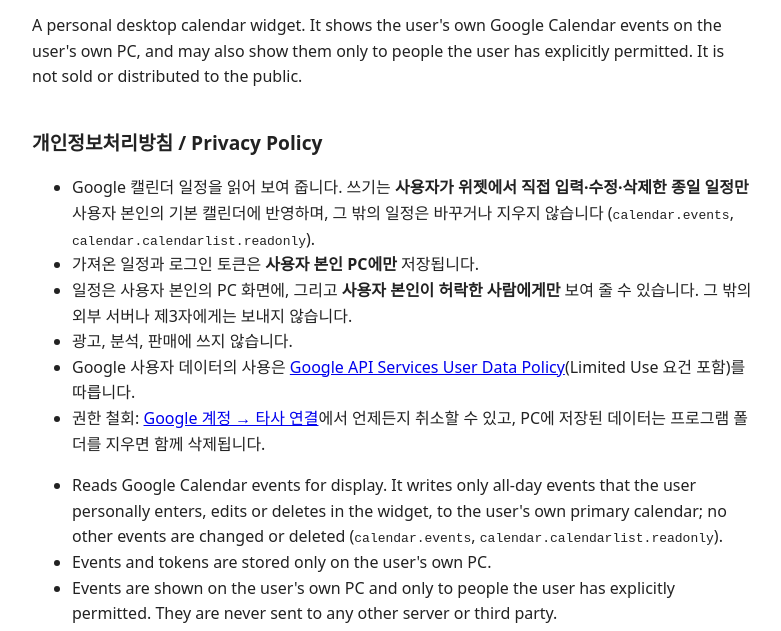
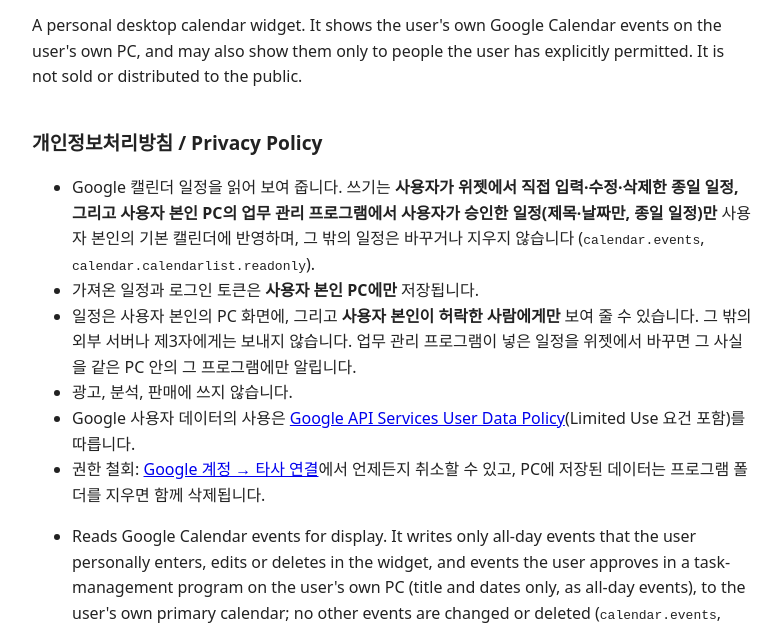
Before and after one commit to starziki/starziki.github.io, a plain HTML site: page index.html in a window 1280 px wide. Shown: the part 152-783 px from the top of the page, without its empty margins (248-1029 px from the left). Drawn offline with Linux system fonts and the light colour scheme.

Commit message:
개인정보처리방침: 같은 PC의 업무 관리 프로그램이 승인한 일정도 반영한다는 내용 추가

```diff
--- a/index.html
+++ b/index.html
@@ -18,23 +18,26 @@
 
 <h2 id="privacy">개인정보처리방침 / Privacy Policy</h2>
 <ul>
-  <li>Google 캘린더 일정을 읽어 보여 줍니다. 쓰기는 <strong>사용자가 위젯에서 직접 입력·수정·삭제한 종일 일정만</strong>
-      사용자 본인의 기본 캘린더에 반영하며, 그 밖의 일정은 바꾸거나 지우지 않습니다
+  <li>Google 캘린더 일정을 읽어 보여 줍니다. 쓰기는 <strong>사용자가 위젯에서 직접 입력·수정·삭제한 종일 일정, 그리고 사용자 본인 PC의 업무 관리 프로그램에서
+      사용자가 승인한 일정(제목·날짜만, 종일 일정)만</strong> 사용자 본인의 기본 캘린더에 반영하며, 그 밖의 일정은 바꾸거나 지우지 않습니다
       (<code>calendar.events</code>, <code>calendar.calendarlist.readonly</code>).</li>
   <li>가져온 일정과 로그인 토큰은 <strong>사용자 본인 PC에만</strong> 저장됩니다.</li>
   <li>일정은 사용자 본인의 PC 화면에, 그리고 <strong>사용자 본인이 허락한 사람에게만</strong> 보여 줄 수 있습니다.
-      그 밖의 외부 서버나 제3자에게는 보내지 않습니다.</li>
+      그 밖의 외부 서버나 제3자에게는 보내지 않습니다. 업무 관리 프로그램이 넣은 일정을 위젯에서 바꾸면
+      그 사실을 같은 PC 안의 그 프로그램에만 알립니다.</li>
   <li>광고, 분석, 판매에 쓰지 않습니다.</li>
   <li>Google 사용자 데이터의 사용은 <a href="https://developers.google.com/terms/api-services-user-data-policy">Google API Services User Data Policy</a>(Limited Use 요건 포함)를 따릅니다.</li>
   <li>권한 철회: <a href="https://myaccount.google.com/permissions">Google 계정 → 타사 연결</a>에서 언제든지 취소할 수 있고, PC에 저장된 데이터는 프로그램 폴더를 지우면 함께 삭제됩니다.</li>
 </ul>
 <ul lang="en">
   <li>Reads Google Calendar events for display. It writes only all-day events that the user personally enters, edits or deletes
-      in the widget, to the user's own primary calendar; no other events are changed or deleted
+      in the widget, and events the user approves in a task-management program on the user's own PC
+      (title and dates only, as all-day events), to the user's own primary calendar; no other events are changed or deleted
       (<code>calendar.events</code>, <code>calendar.calendarlist.readonly</code>).</li>
   <li>Events and tokens are stored only on the user's own PC.</li>
   <li>Events are shown on the user's own PC and only to people the user has explicitly permitted.
-      They are never sent to any other server or third party.</li>
+      They are never sent to any other server or third party. Changes made in the widget to events added by that program
+      are reported only to that program on the same PC.</li>
   <li>No advertising, analytics or sale of data.</li>
   <li>Use of Google user data complies with the Google API Services User Data Policy, including the Limited Use requirements.</li>
 </ul>
```
